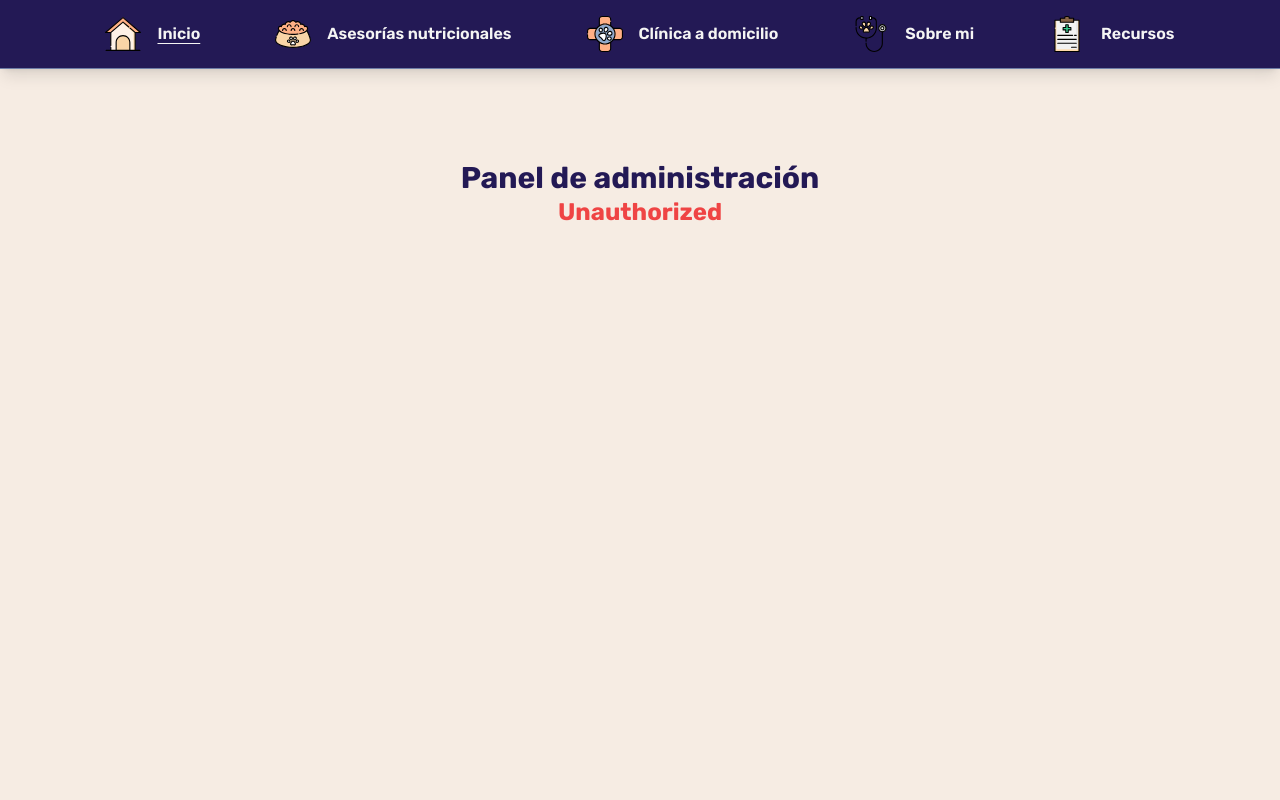
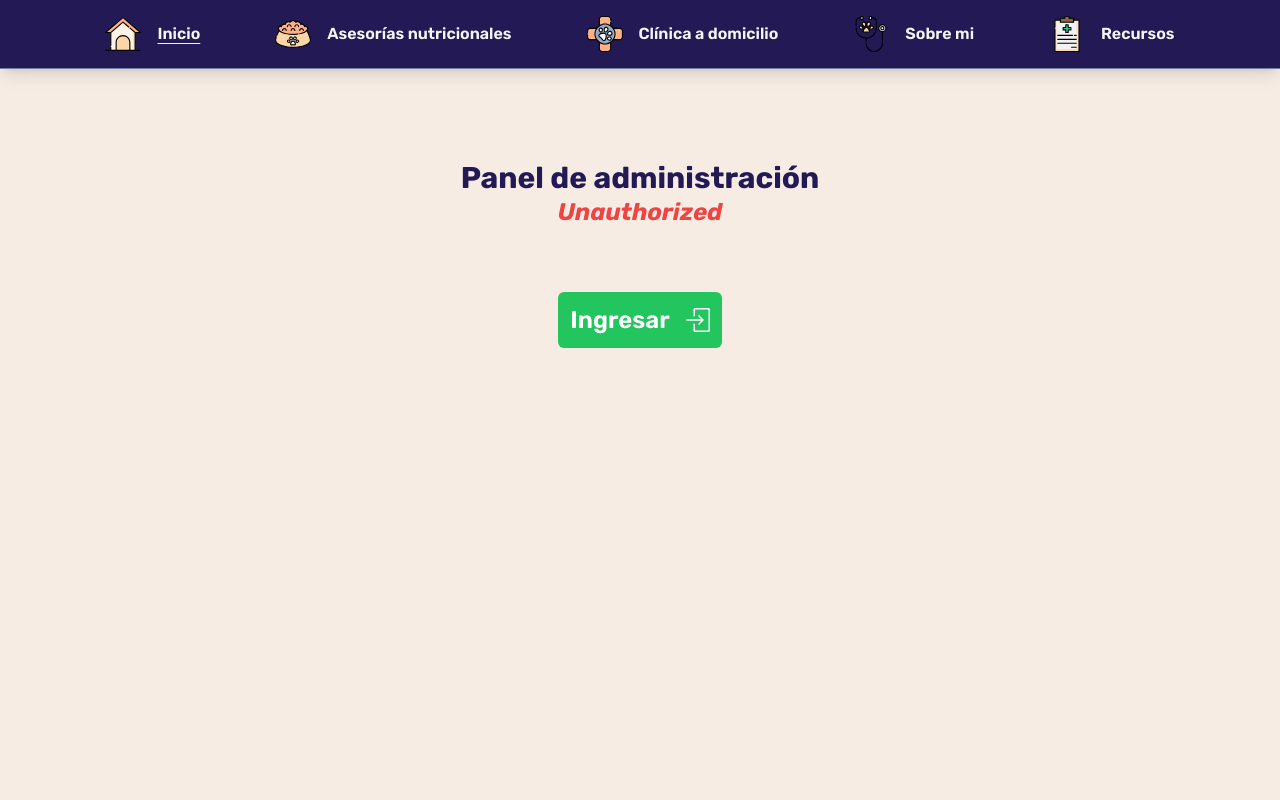
Before and after one commit to SantiagoJavierRubio/veroroffovet, a Next.js app in the folder next-app/: page /admin in a window 1280 px wide. Shown: the top 800 px of the page. Built offline with nearby package versions, Linux system fonts and the light colour scheme; no server answers.

Commit message:
feat -> admin view styles and access

```diff
--- a/next-app/components/Layout/NavBar.tsx
+++ b/next-app/components/Layout/NavBar.tsx
@@ -1,6 +1,8 @@
 import { useEffect, useState } from 'react'
+import { useSession } from 'next-auth/react'
 import Link from 'next/link'
 import Image from 'next/image'
+import { MdAdminPanelSettings } from 'react-icons/md'
 
 interface LinkBtnProps {
   title: string
@@ -53,6 +55,7 @@ export default function NavBar() {
   useEffect(() => {
     setCurrent(setCurrentPage)
   }, [])
+  const { data: session, status } = useSession()
   const gridCols = `grid-cols-${Object.keys(LOCATIONS).length}`
   return (
     <nav
@@ -95,6 +98,15 @@ export default function NavBar() {
           selected={current === LOCATIONS.RECURSOS}
         />
       </Link>
+      {session && (
+        <Link
+          href="/admin"
+          className="bg-secondary/50 absolute top-1/2 right-0 flex -translate-y-1/2 flex-col items-center rounded-md p-2 text-xs md:right-2"
+        >
+          Admin
+          <MdAdminPanelSettings size={26} />
+        </Link>
+      )}
     </nav>
   )
 }
--- a/next-app/pages/admin/index.tsx
+++ b/next-app/pages/admin/index.tsx
@@ -1,6 +1,7 @@
 import Container from '@/components/Container'
 import Layout from '@/components/Layout/Layout'
 import { useSession } from 'next-auth/react'
+import { SlLogout, SlLogin } from 'react-icons/sl'
 import Link from 'next/link'
 
 export default function Admin() {
@@ -18,10 +19,21 @@ export default function Admin() {
         ) : (
           <>
             {session === null ? (
-              <div className="m-auto text-center text-2xl font-bold text-red-500">
+              <>
+                <div className="m-auto text-center text-2xl font-bold italic text-red-500">
                   Unauthorized
                 </div>
+                <div className="mt-16 flex justify-center">
+                  <Link
+                    href="/api/auth/signin"
+                    className="flex cursor-pointer items-center gap-4 rounded-md bg-green-500 p-3 text-2xl font-semibold text-white transition-all hover:bg-green-600 hover:shadow-md hover:shadow-stone-500/50 active:bg-green-500"
+                  >
+                    Ingresar <SlLogin />
+                  </Link>
+                </div>
+              </>
             ) : (
+              <>
                 <div className="mt-6 flex w-full items-center justify-evenly gap-4 p-4">
                   <Link href="/admin/honorarios" className="grow">
                     <button className="bg-secondary/80 hover:bg-secondary w-full cursor-pointer rounded-lg p-6 text-2xl font-bold transition-all hover:shadow-lg hover:shadow-stone-500/50 active:shadow-none">
@@ -34,6 +46,15 @@ export default function Admin() {
                     </button>
                   </Link>
                 </div>
+                <div className="mt-16 flex justify-end">
+                  <Link
+                    href="/api/auth/signout"
+                    className="flex cursor-pointer items-center gap-4 rounded-md bg-red-500 p-3 text-2xl font-semibold text-white transition-all hover:bg-red-600 hover:shadow-md hover:shadow-stone-500/50 active:bg-red-500"
+                  >
+                    Salir <SlLogout />
+                  </Link>
+                </div>
+              </>
             )}
           </>
         )}
```
Lines whose indentation alone changed are shown as unchanged.
